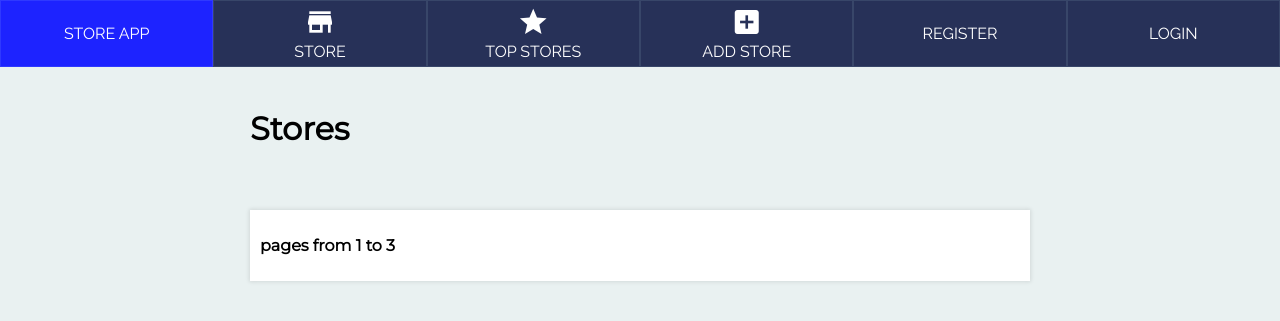
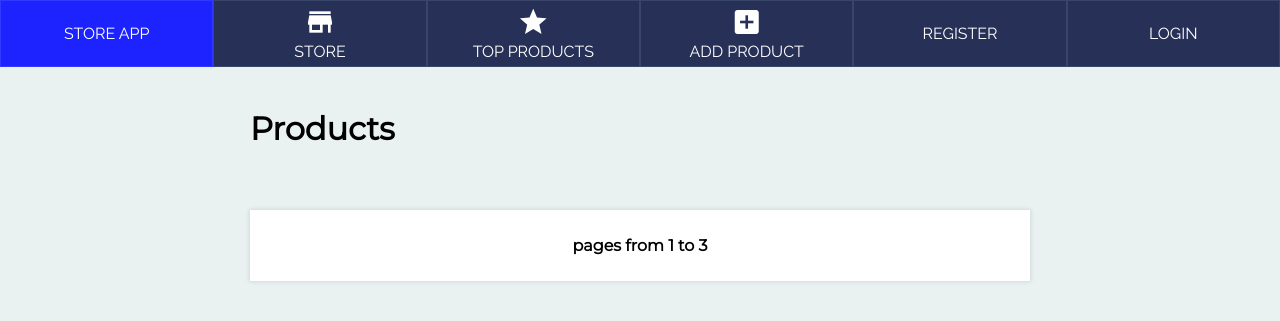
Before and after one commit to german9304/flask-app, a Python web app: template templates/stores/stores.html in a window 1280 px wide. Shown: the top 321 px of the page. Run offline with Jinja, Linux system fonts and the light colour scheme; the template is opened without the code that fills it, so the values that code supplies are empty.

Commit message:
store css

```diff
--- a/static/stores.css
+++ b/static/stores.css
@@ -72,4 +72,6 @@
     padding: 10px;
     margin: 30px 0 0 0;
     box-shadow: 0 0 4px 1px rgba(0, 0, 0, 0.1);
+    display: flex;
+    justify-content: center;
 }
--- a/templates/base.html
+++ b/templates/base.html
@@ -40,7 +40,7 @@
                 star
               </i>
             </span>
-            <span> TOP STORES</span>
+            <span> TOP PRODUCTS</span>
           </a>
         </li>
         <li class="nav add-store-nav">
@@ -50,7 +50,7 @@
                 add_box
               </i>
             </span>
-            <span>ADD STORE</span>
+            <span>ADD PRODUCT</span>
           </a>
         </li>
         <li class="nav add-store-nav">
--- a/templates/stores/stores.html
+++ b/templates/stores/stores.html
@@ -3,7 +3,7 @@
 {% block main %}
 <article id="store">
     <section id="store-products-section">
-        <h1 id="stores-header">Stores</h1>
+        <h1 id="stores-header">Products</h1>
         <section id="products">
           {% for product in products %}
             <section class="product">
```
